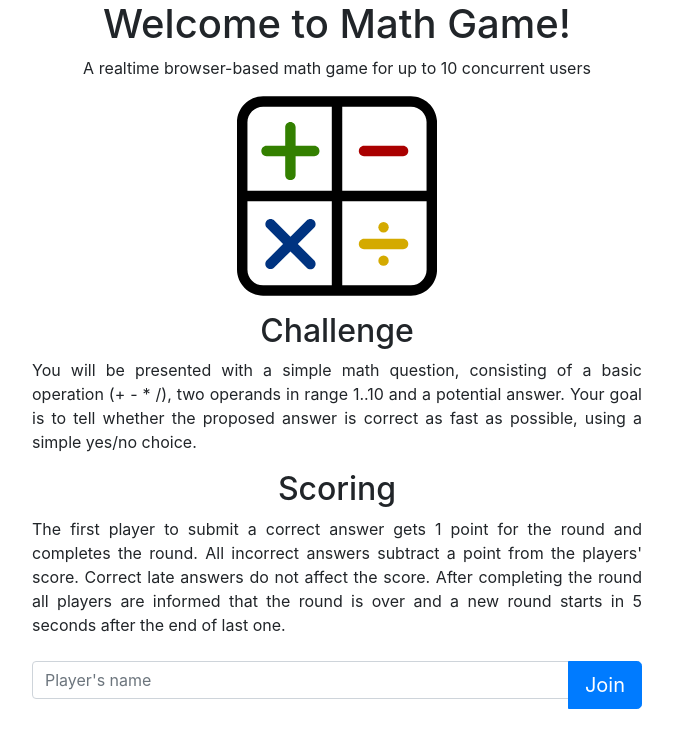
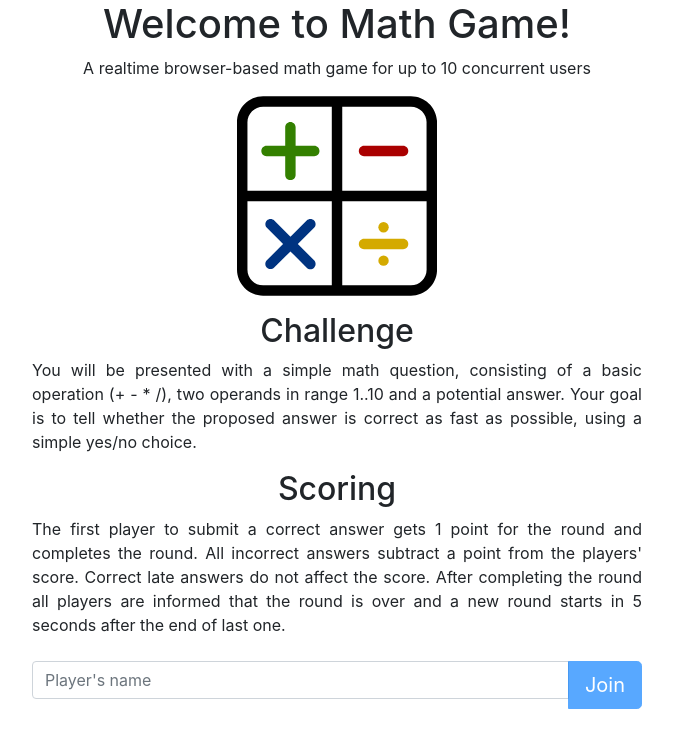
Before and after one commit to lackovic/math-game, an Angular app in the folder client/: page / in a window 1280 px wide. Shown: the top 748 px of the page, without its empty margins (303-976 px from the left). Built offline with nearby package versions, Linux system fonts and the light colour scheme.

Commit message:
Prevent players to join the game without entering a name, allow joining with enter key press

```diff
--- a/client/src/app/pages/home/home.component.html
+++ b/client/src/app/pages/home/home.component.html
@@ -18,11 +18,13 @@
   a point from the players' score. Correct late answers do not affect the score. After completing the round all players are
   informed that the round is over and a new round starts in 5 seconds after the end of last one.</p>
 
-<div class="input-group pt-2 pb-2">
-  <input type="text" class="form-control" placeholder="Player's name" [(ngModel)]="playerName">
-  <div class="input-group-append">
-    <button type="button" class="btn btn-primary btn-lg" [routerLink]="[ '/game', playerName ]">
-      Join
-    </button>
+<form (ngSubmit)="join()" #joinForm="ngForm">
+  <div class="form-group input-group pt-2 pb-2">
+    <input type="text" name="playerName" class="form-control" placeholder="Player's name" [(ngModel)]="playerName" required>
+    <div class="input-group-append">
+      <button type="submit" class="btn btn-primary btn-lg" [disabled]="!joinForm.form.valid">
+        Join
+      </button>
+    </div>
   </div>
-</div>
+</form>
--- a/client/src/app/pages/home/home.component.ts
+++ b/client/src/app/pages/home/home.component.ts
@@ -15,4 +15,8 @@ export class HomeComponent implements OnInit {
   ngOnInit() {
   }
 
+  join() {
+    this.router.navigate(['game', this.playerName]);
+  }
+
 }
```
